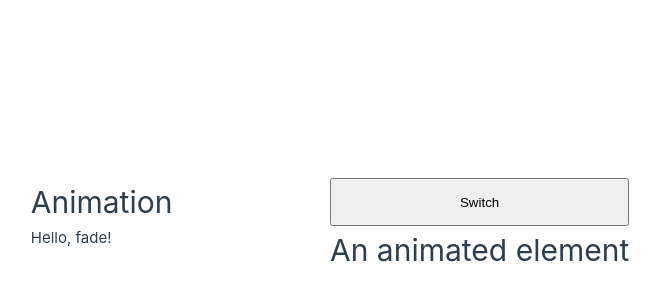
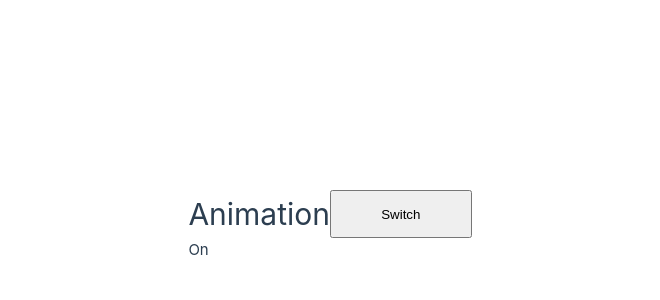
Before and after one commit to 2630-Daichi-Inoue/vue-lesson, a Vue app: page / in a window 1280 px wide. Shown: the part 174-474 px from the top of the page, without its empty margins (310-970 px from the left). Built offline with nearby package versions, Linux system fonts and the light colour scheme.

Commit message:
lesson 117

```diff
--- a/src/App.vue
+++ b/src/App.vue
@@ -6,13 +6,10 @@
 <template>
   <h1>Animation</h1>
   <button @click="isShow = !isShow">Switch</button>
-  <Transition
-    enter-active-class="animate__animated animate__bounce"
-    leave-active-class="animate__animated animate__shakeX"
-  >
-    <div v-if="isShow">Hello, fade!</div>
+  <Transition name="fade" mode="out-in">
+    <div v-if="isShow">On</div>
+    <div v-else>Off</div>
   </Transition>
-  <h1 class="animate__animated animate__bounce">An animated element</h1>
 </template>
 <style scoped>
   .fade-enter-from{
```
